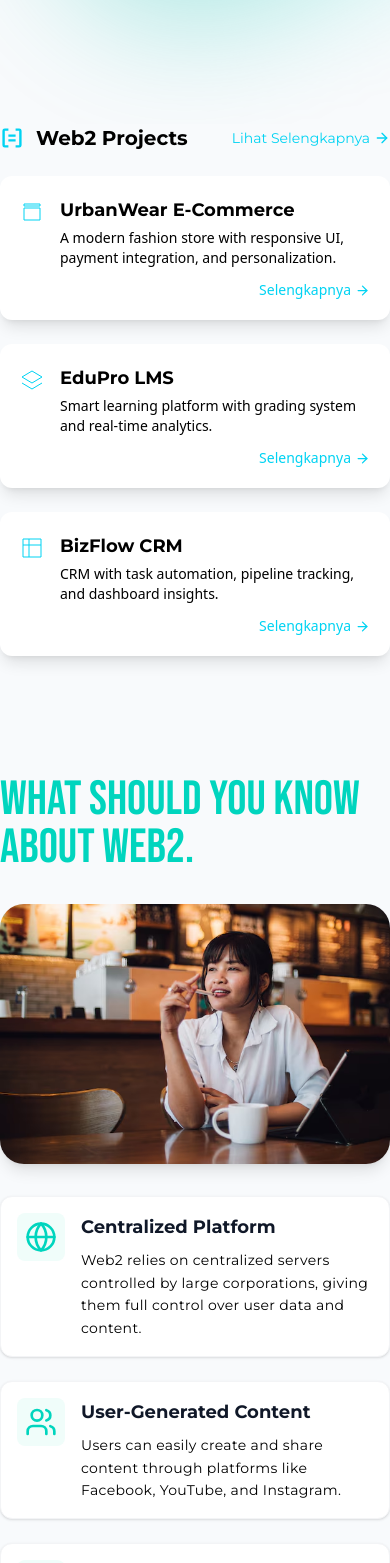
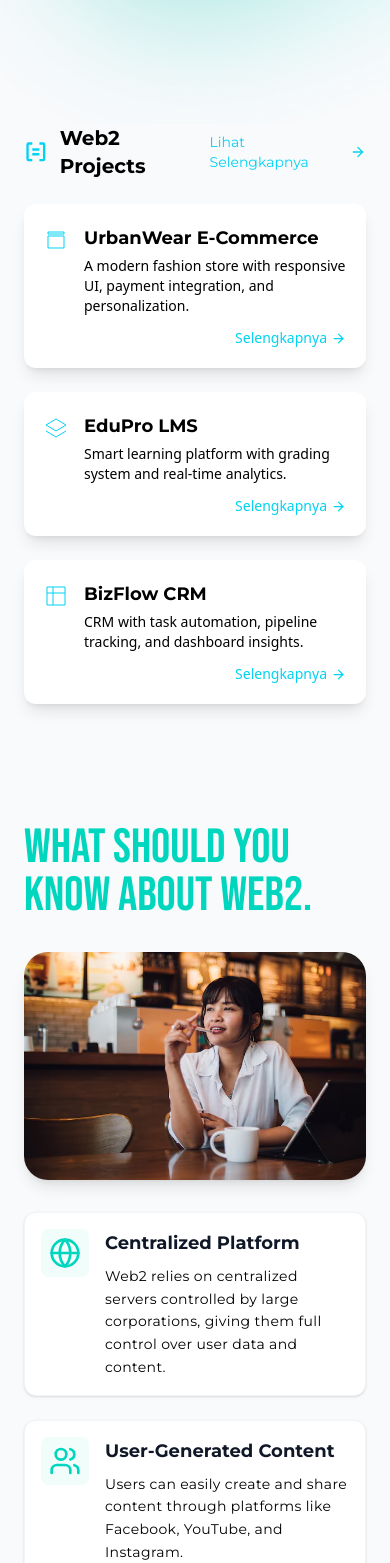
Before and after one commit to trio-habel-jonathan/Kylin, a Next.js app: page /products in a window 390 px wide. Shown: the part 420-1983 px from the top of the page. Built offline with nearby package versions, Linux system fonts and the light colour scheme.

Commit message:
new responsive update

```diff
--- a/app/products/partials/OurProjects.js
+++ b/app/products/partials/OurProjects.js
@@ -47,10 +47,10 @@ const web3EducationPoints = [
 
 export default function Ourprojects() {
   return (
-    <section className="bg-slate-50 dark:bg-black w-full">
-      <div className="max-w-6xl mx-auto sm:px-5 lg:px-3">
+    <section className="bg-slate-50 dark:bg-black w-full ">
+      <div className="max-w-6xl mx-auto ">
         {/* Web2 Projects */}
-        <div className="mb-20">
+        <div className="mb-20 px-6 lg:px-0">
           <div className="flex items-center justify-between mb-6">
             <div className="flex items-center gap-3">
               <div className="w-6 h-6 text-cyan-400">
@@ -102,7 +102,7 @@ export default function Ourprojects() {
           </div>
         </div>
 
-        <div className="bg-slate-50 dark:bg-black  flex gap-8 items-start justify-between my-30 flex-wrap ">
+        <div className="bg-slate-50 dark:bg-black  flex gap-8 items-start justify-between my-30 flex-wrap px-6 lg:px-0">
           <div className="flex-[300px] ">
             <div className="flex items-center gap-4 mb-8">
               <h1 className="bebas-neue-regular text-teal-400 text-5xl lg:text-5xl font-bold">
@@ -120,8 +120,8 @@ export default function Ourprojects() {
             </div>
           </div>
 
-          <div className="flex-[400px] min-w-[350px] space-y-6">
-            <div className="space-y-6">
+          <div className="flex-[400px] md:min-w-[350px] space-y-6">
+            <div className="space-y-6 6 ">
               {educationPoints.map((point, index) => (
                 <div
                   key={index}
@@ -152,7 +152,7 @@ export default function Ourprojects() {
         </div>
 
         {/* Web3 Projects */}
-        <div>
+        <div className="px-6 lg:px-0">
           <div className="flex items-center justify-between mb-6">
             <div className="flex items-center gap-3">
               <div className="w-6 h-6 text-cyan-400">
@@ -204,9 +204,9 @@ export default function Ourprojects() {
           </div>
         </div>
 
-        <div className="bg-slate-50 dark:bg-black flex gap-8 items-start justify-between my-30 flex-wrap-reverse">
-          <div className="flex-[400px] min-w-[350px] space-y-6">
-            <div className="space-y-6">
+        <div className="bg-slate-50 dark:bg-black flex gap-8 items-start justify-between my-30 flex-wrap-reverse px-6 lg:px-0">
+          <div className="flex-[400px] md:min-w-[350px] space-y-6 ">
+            <div className="space-y-6 ">
               {web3EducationPoints.map((point, index) => (
                 <div
                   key={index}
```
